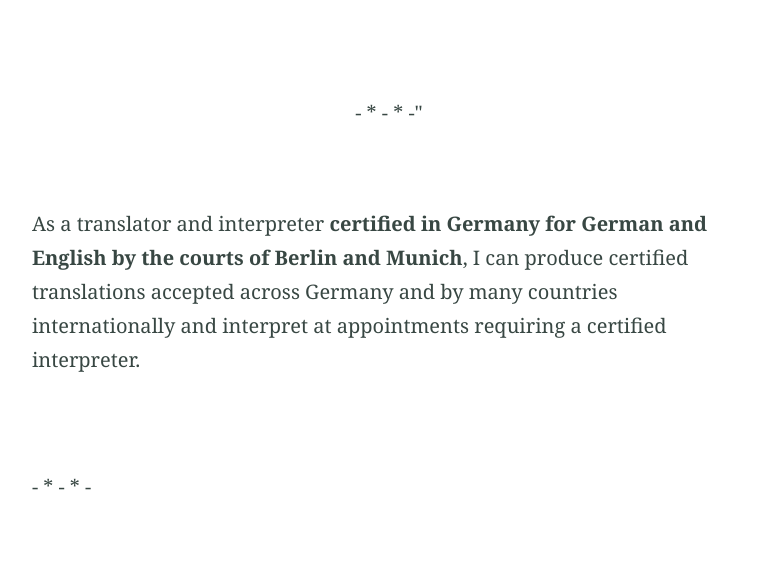
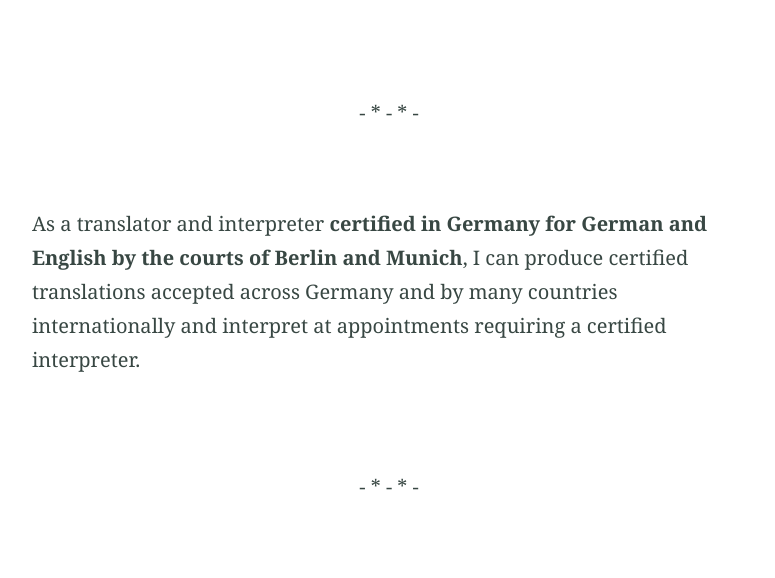
Before and after one commit to Website-2/certified.zbp-language-services.github.io, a Jekyll site: the page built from index.md, in a window 1280 px wide. Shown: the part 1052-1630 px from the top of the page, without its empty margins (251-1026 px from the left). Built offline with Jekyll 4.4.1, drawn with Linux system fonts in a browser that asks for light colours.

Commit message:
Text update

```diff
--- a/index.md
+++ b/index.md
@@ -20,11 +20,11 @@ Then Zahra-Claire Bahrani-Peacock at ZBP Language Services is the person you are
 <br><br>
 [Reach out now and ask for a quote!](/contact/ "Reach out now and ask for a quote!")
 <br><br><br>
-<center>- * - * -"</center>
+<center>- * - * -</center>
 <br><br>
 As a translator and interpreter <b>certified in Germany for German and English by the courts of Berlin and Munich</b>, I can produce certified translations accepted across Germany and by many countries internationally and interpret at appointments requiring a certified interpreter.
 <br><br><br>
-<centre>- * - * -</centre>
+<center>- * - * -</center>
 <br>
 {% include figure.html image="/assets/Testimonials_home.png" position="center" %}
 <br>
```
